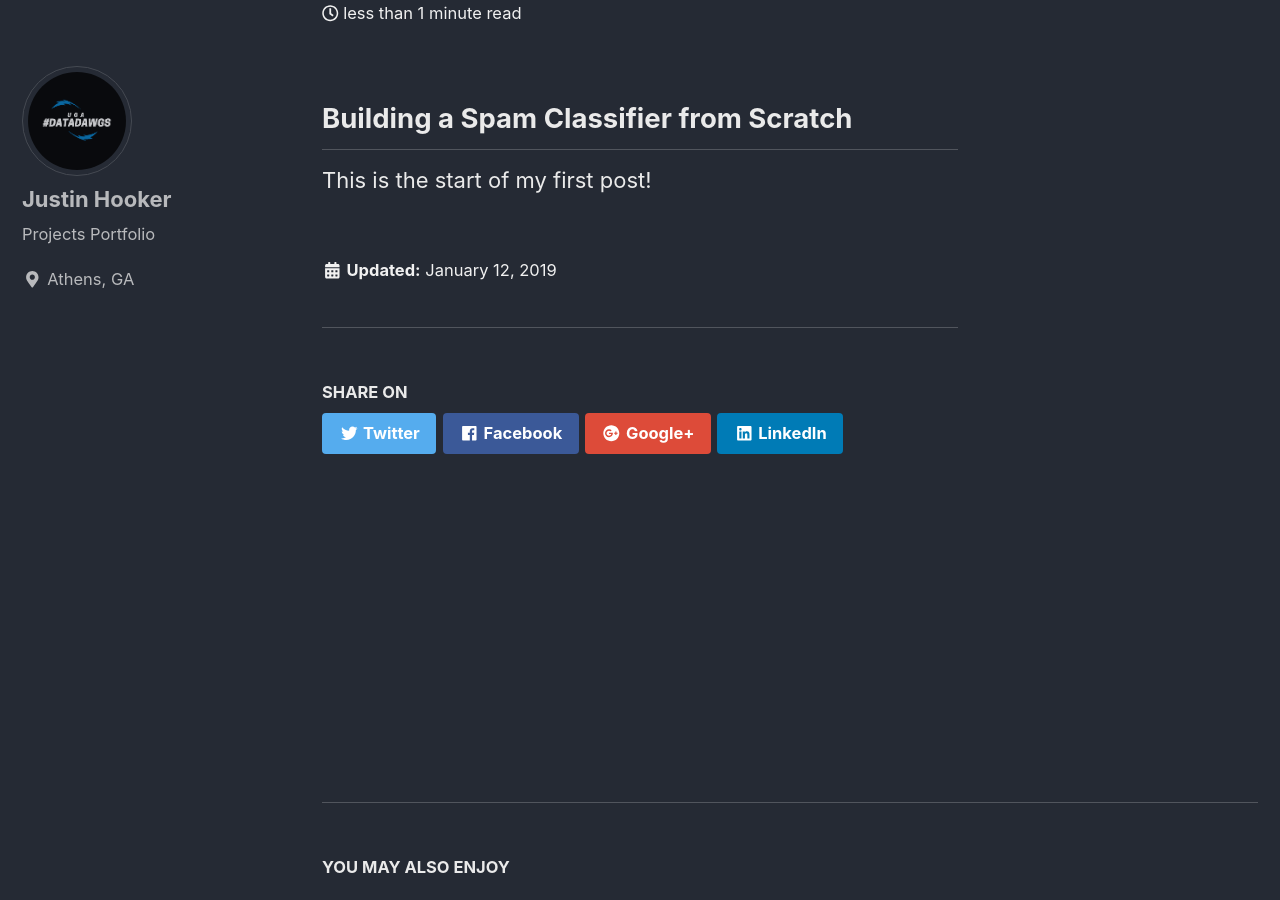
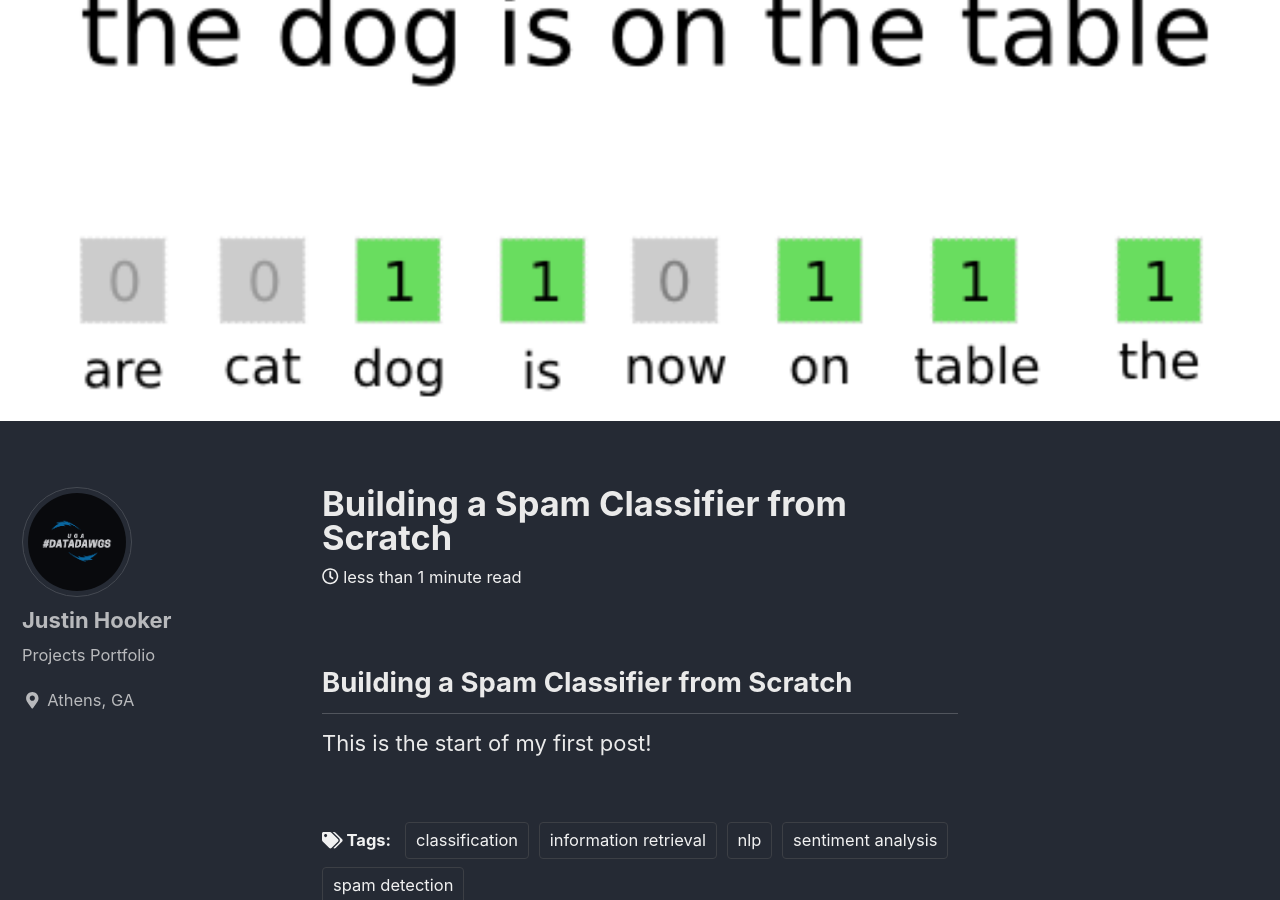
Before and after one commit to L0rdM0rd/L0rdM0rd.github.io, a Jekyll site: the page built from _posts/2019-01-08-spam.md, in a window 1280 px wide and 900 px high, scrolled down 243 px. Built offline with Jekyll 4.4.1, drawn with Linux system fonts in a browser that asks for light colours; cached includes are drawn as plain includes; nearby versions of some CDN libraries.

Commit message:
remove foramtting

```diff
--- a/_posts/2019-01-08-spam.md
+++ b/_posts/2019-01-08-spam.md
@@ -4,8 +4,7 @@
 tags: [classification, spam detection, nlp, information retrieval,
 sentiment analysis]
 header:
-<img src="{{ site.url }}{{ site.baseurl }}/images/spam/bow.png"
-alt="Bag of Words" height="190" width="190">
+  image: "/images/spam/bow.png"
 excerpt: "Spam detection for an SMS dataset from Kaggle"
 mathjax: "true"
 ---
--- a/index.html
+++ b/index.html
@@ -2,6 +2,5 @@
 layout: home
 author_profile: true
 header:
-  <img src="{{ site.url }}{{ site.baseurl }}/images/uga-arch.jpg"
-  alt="UGA Arch" height="200" width="200">
+  image: "/images/uga-arch.jpg"
 ---
```
